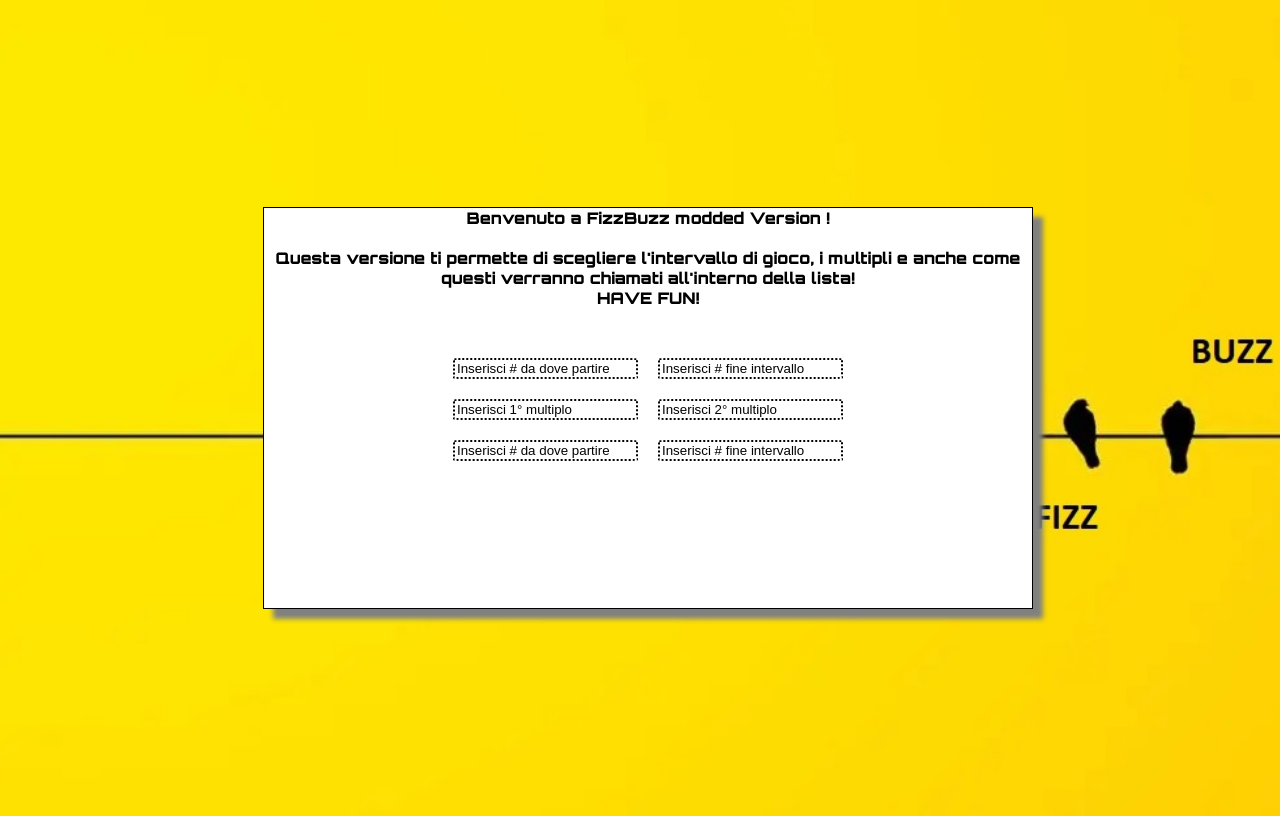
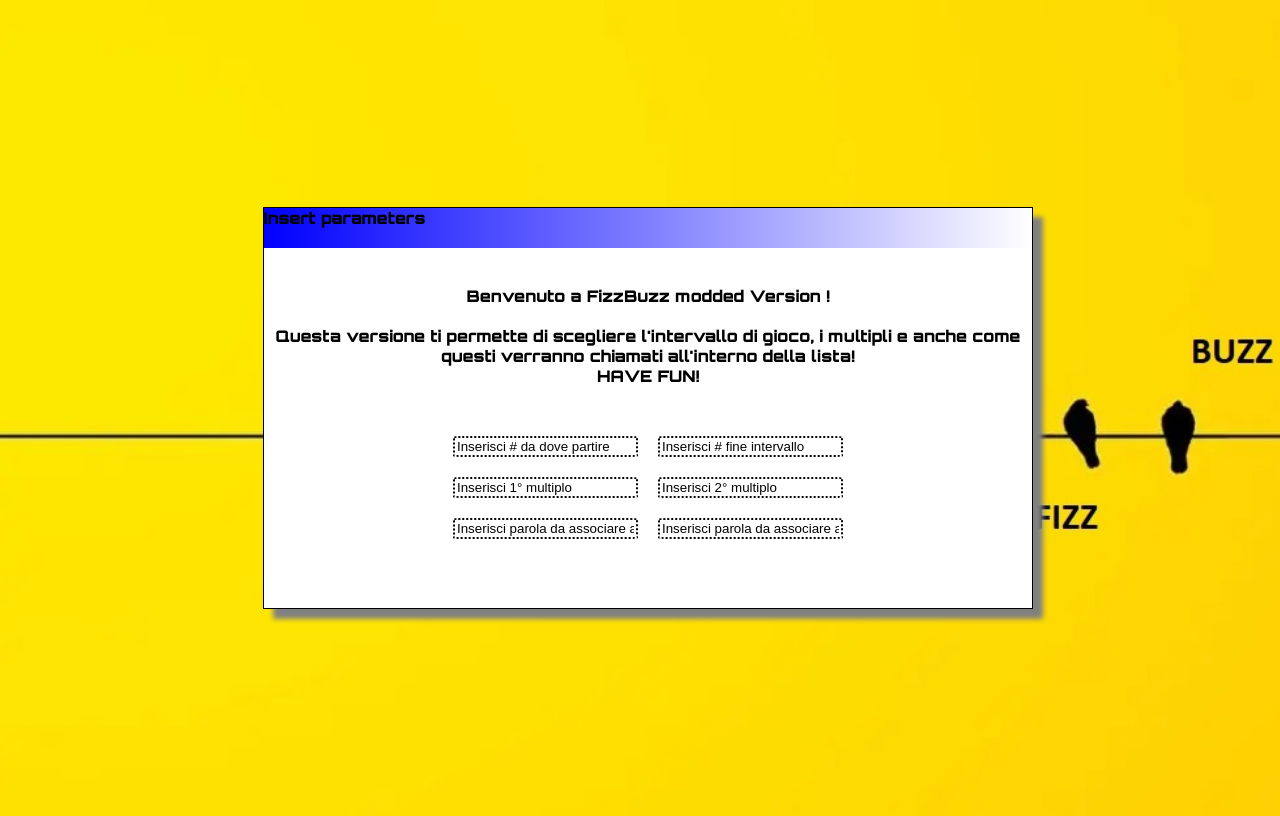
Before and after one commit to Frenzarectah/-javascript-FizzBuzz, a plain HTML site: page popup.html in a window 1280 px wide. Drawn offline with Linux system fonts and the light colour scheme.

Commit message:
modifing layout

```diff
--- a/js/script.js
+++ b/js/script.js
@@ -27,7 +27,7 @@ var acquireInput = () =>{                   /*script di input prova 1 */
     console.log(array);
     return array;
 }
-
-var popup = () =>{
-
+var pulisci = () =>{
+var textfield = document.getElementsByClassName("text");
+textfield.value="";
 }
--- a/popup.html
+++ b/popup.html
@@ -7,14 +7,17 @@
     </head>
     <body>
         <div class="window textOrbitron">
+            <div class="title">Insert parameters</div>
+            <div class="box_container">
             <div style="text-align:center">Benvenuto a FizzBuzz modded Version !</div><br>
             <div style="text-align:center">Questa versione ti permette di scegliere l'intervallo di gioco, i multipli e
             anche come questi verranno chiamati all'interno della lista!</div>
             <div style="text-align:center">HAVE FUN!</div>
             <br><br>
-            <div style="flex-direction:row"><input type="text" class="min" value="Inserisci # da dove partire"><input type="text" class="min" value="Inserisci # fine intervallo"></div>
-            <div style="flex-direction:row"><input type="text" class="div1" value="Inserisci 1° multiplo"><input type="text" class="div2" value="Inserisci 2° multiplo"></div>
-            <div style="flex-direction:row"><input type="text" class="word1" value="Inserisci # da dove partire"><input type="text" class="word2" value="Inserisci # fine intervallo"></div>
+            <div style="flex-direction:row"><input type="text" class="text min" value="Inserisci # da dove partire" onclick="pulisci();"><input type="text" class="text min" value="Inserisci # fine intervallo"></div>
+            <div style="flex-direction:row"><input type="text" class="text div1" value="Inserisci 1° multiplo"><input type="text" class="text div2" value="Inserisci 2° multiplo"></div>
+            <div style="flex-direction:row"><input type="text" class="text word1" value="Inserisci parola da associare al 1° multiplo"><input type="text" class="text word2" value="Inserisci parola da associare al 2° multiplo"></div>
+        </div>
         </div>
     </body>
 </html>
```
Also changed, not shown: index.html (+1 -1 lines).
